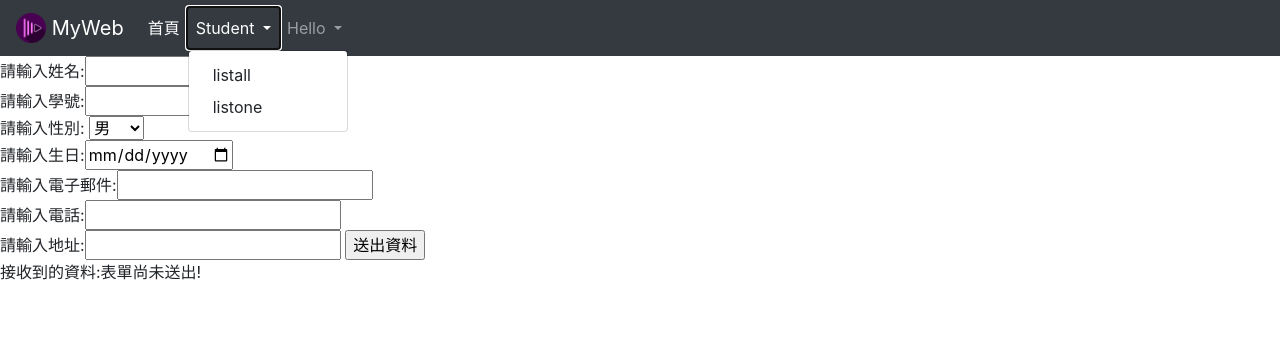
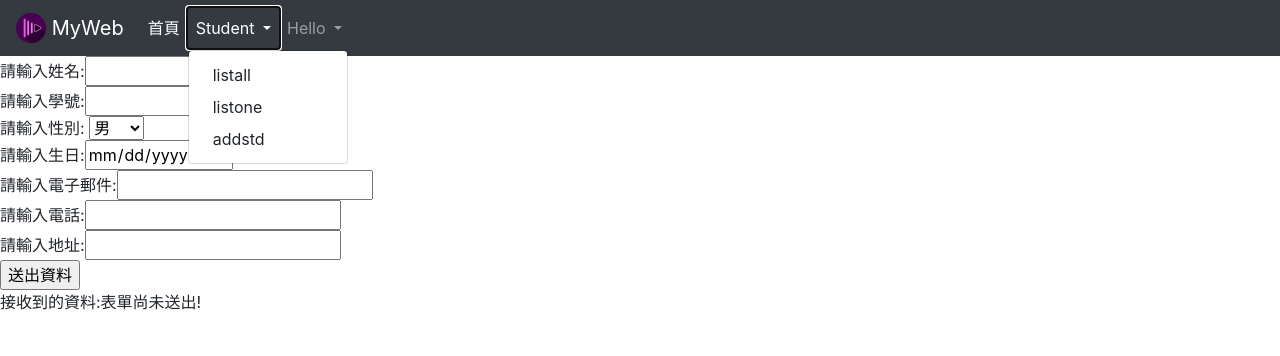
Before and after one commit to joewu1018/django, a Django app: page /post/ in a window 1280 px wide, after a click on "Student". Shown: the top 356 px of the page. Run offline with Django 4.2, Linux system fonts and the light colour scheme.

Commit message:
修改導覽列

```diff
--- a/firstproject/templates/addstudent.html
+++ b/firstproject/templates/addstudent.html
@@ -17,6 +17,7 @@
         <div>請輸入電子郵件:<input type="mail" name="stuEmail"/>
         <div>請輸入電話:<input type="text" name="stuPhone"/>
         <div>請輸入地址:<input type="text" name="stuAddress"/>
+        <br>
             <input type="submit" value="送出資料">
         <div>接收到的資料:{{mess}}</div>
 </form>
--- a/firstproject/templates/base.html
+++ b/firstproject/templates/base.html
@@ -48,6 +48,7 @@
         <div class="dropdown-menu">
           <a class="dropdown-item" href="/listall">listall</a>
           <a class="dropdown-item" href="/listone">listone</a>
+          <a class="dropdown-item" href="/post">addstd</a>
         </div>
       </li>
       <li class="nav-item dropdown">
```
